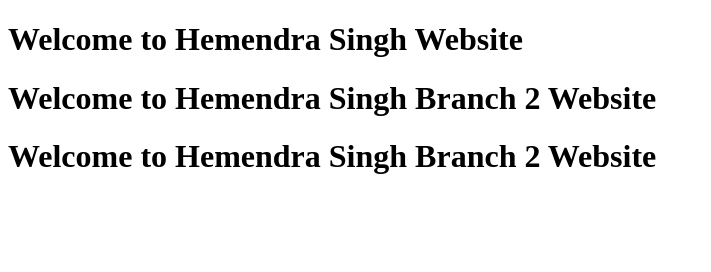
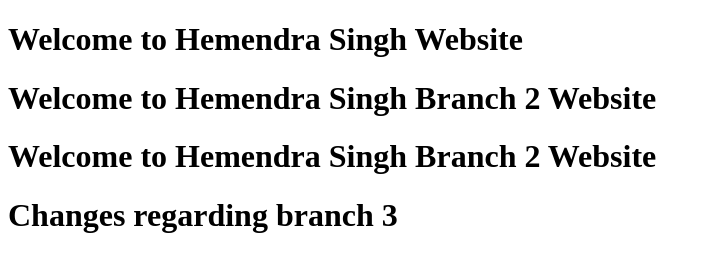
Before and after one commit to Hemendra909/gittraningdots, a plain HTML site: page gittraining2/index.html in a window 1280 px wide. Shown: the whole page, without its empty margins (0-711 px from the left). Drawn offline with Linux system fonts and the light colour scheme.

Commit message:
branch_3 changes

```diff
--- a/gittraining2/index.html
+++ b/gittraining2/index.html
@@ -7,6 +7,7 @@
     <title>Hemendra Singh</title>
     <title>Hemendra Singh Branch 2</title>
     <title>Hemendra Singh Branch 3</title>
+    <title>Changes regarding branch 3</title>
     <link rel="icon" href="./favicon.ico" type="image/x-icon">
   </head>
   <body>
@@ -14,6 +15,7 @@
         <h1>Welcome to Hemendra Singh Website</h1>
         <h1>Welcome to Hemendra Singh Branch 2 Website</h1>
         <h1>Welcome to Hemendra Singh Branch 2 Website</h1>
+        <h1>Changes regarding branch 3</h1>
     </main>
   </body>
 </html>
```
